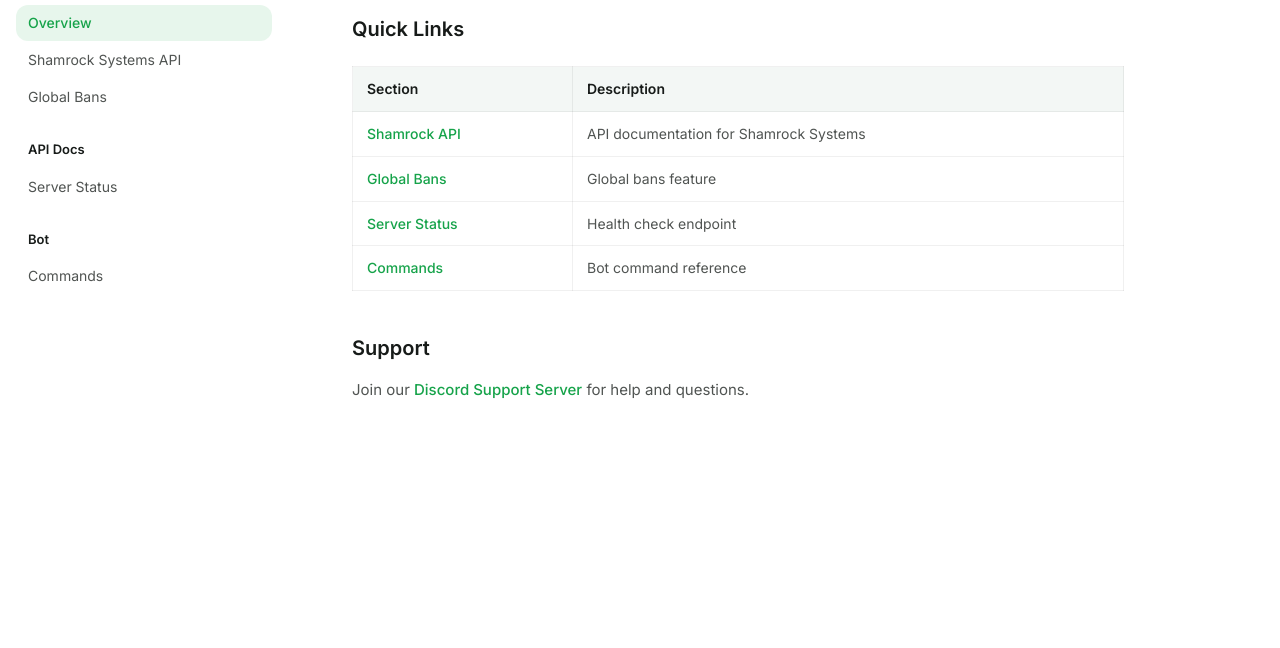
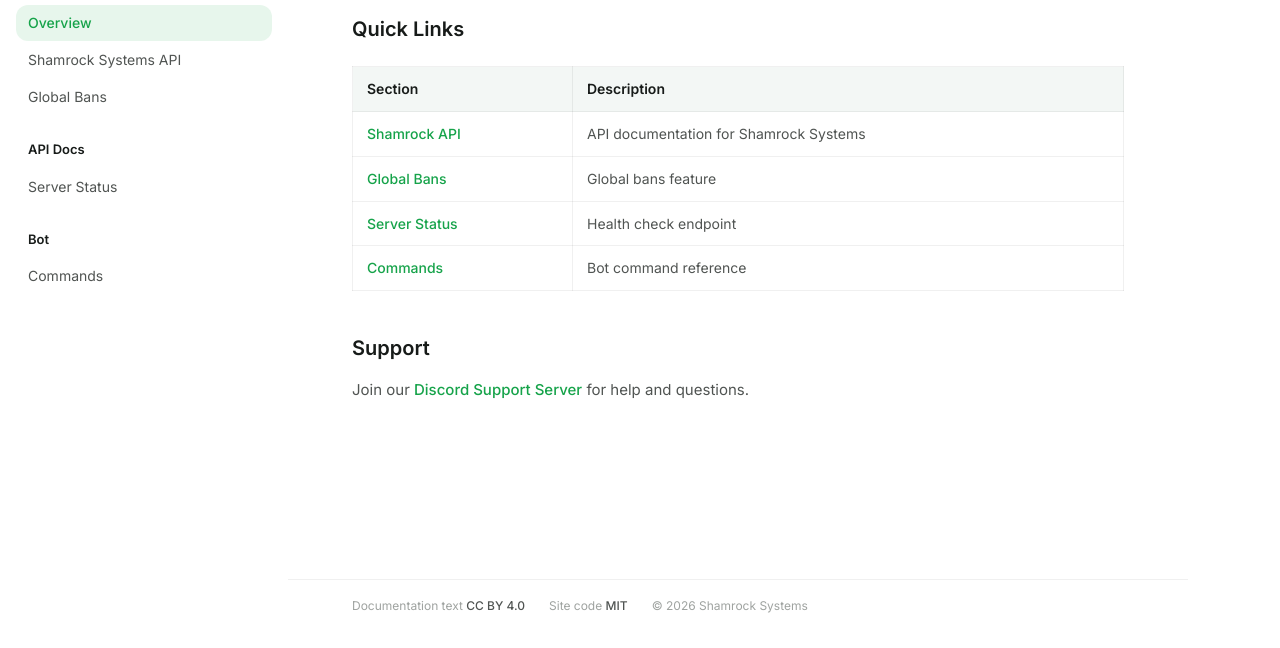
Before and after one commit to shamrock-systems/docs, a plain HTML site: page index.html in a window 1280 px wide. Shown: the part 221-869 px from the top of the page. Before the commit the page ends 800 px from the top, so only its background shows below. Drawn offline with nearby package versions, Linux system fonts and the light colour scheme.

Commit message:
Add MIT and CC BY 4.0 licenses

```diff
--- a/index.html
+++ b/index.html
@@ -87,6 +87,14 @@
     </main>
   </div>
 
+  <footer class="footer">
+    <div class="footer-inner">
+      <span>Documentation text <a href="https://creativecommons.org/licenses/by/4.0/" target="_blank">CC BY 4.0</a></span>
+      <span>Site code <a href="https://opensource.org/licenses/MIT" target="_blank">MIT</a></span>
+      <span>&copy; 2026 Shamrock Systems</span>
+    </div>
+  </footer>
+
   <script src="https://cdn.jsdelivr.net/npm/marked/marked.min.js"></script>
   <script src="main.js"></script>
 </body>
--- a/style.css
+++ b/style.css
@@ -678,6 +678,39 @@
   color: var(--text-secondary);
 }
 
+/* === Footer === */
+.footer {
+  margin-left: var(--sidebar-width);
+  padding: 1rem 4rem 2rem;
+  max-width: 900px;
+  border-top: 1px solid var(--border);
+  font-size: 0.75rem;
+  color: var(--text-muted);
+}
+
+.footer-inner {
+  display: flex;
+  gap: 1.5rem;
+  flex-wrap: wrap;
+}
+
+.footer a {
+  color: var(--text-secondary);
+  text-decoration: none;
+  font-weight: 500;
+}
+
+.footer a:hover {
+  color: var(--accent);
+}
+
+@media (max-width: 768px) {
+  .footer {
+    margin-left: 0;
+    padding: 1rem 1.5rem 2rem;
+  }
+}
+
 /* === Loading State === */
 .loading {
   display: flex;
```
Also changed, not shown: 2 other files.
